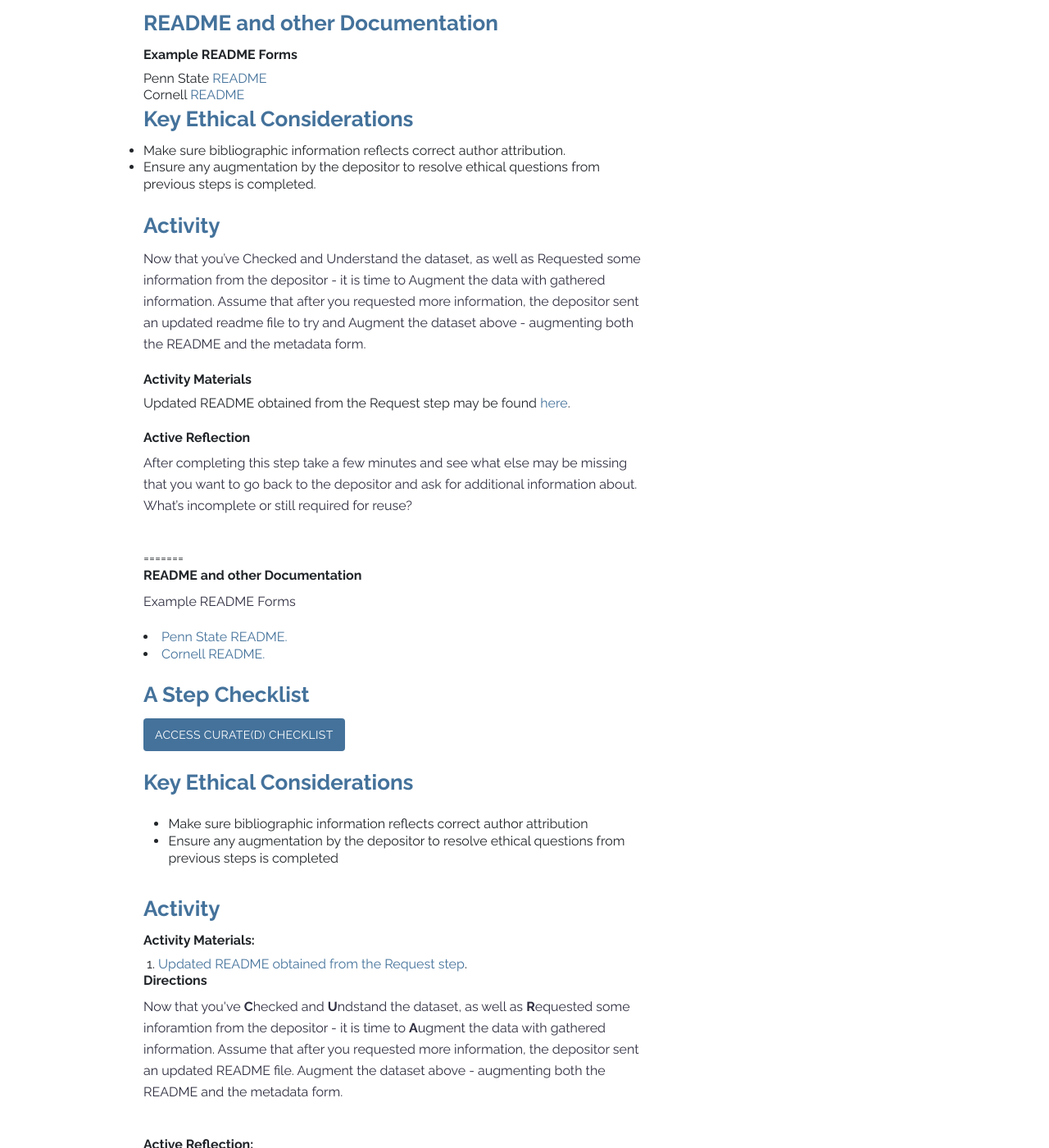
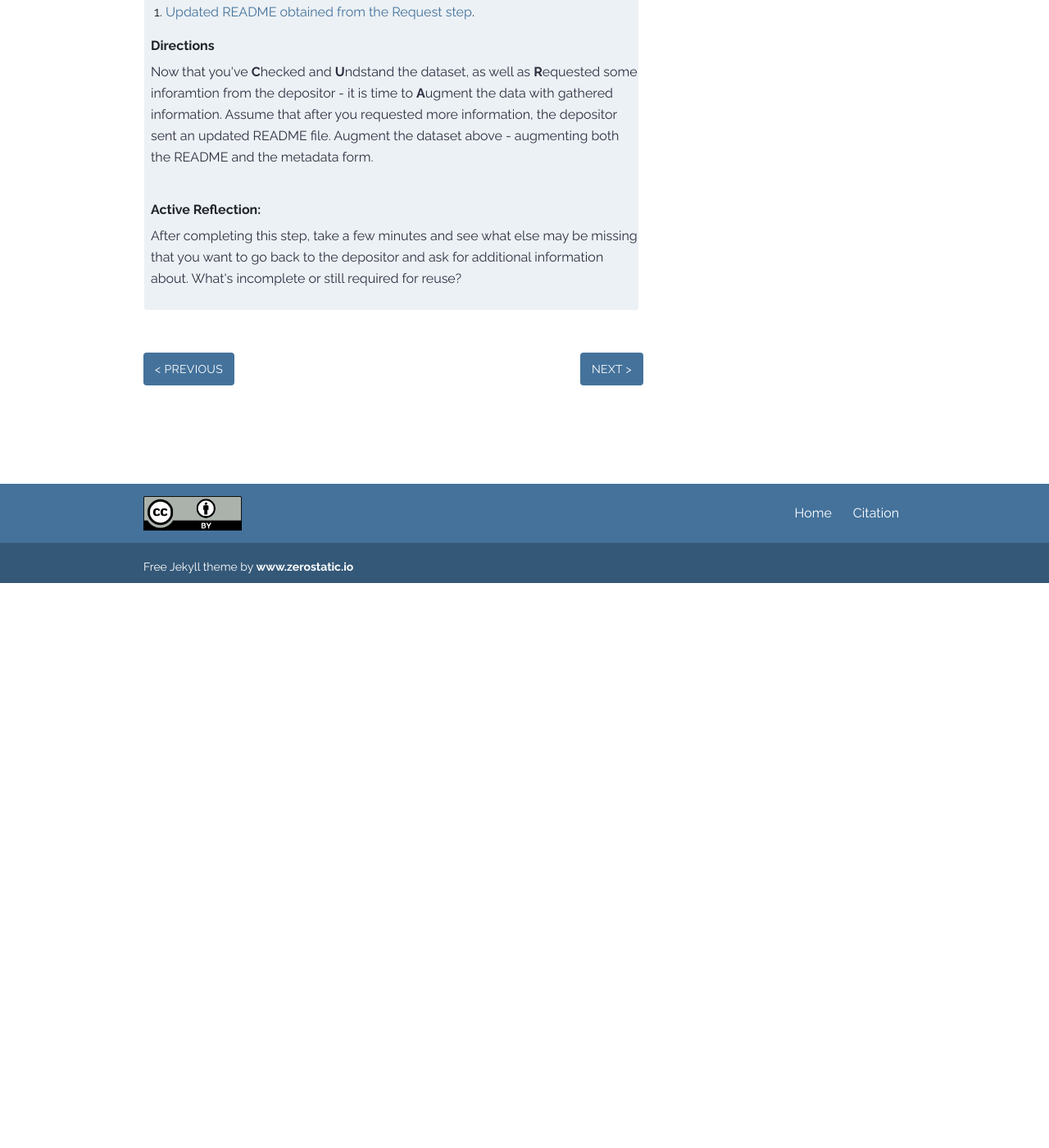
Before and after one commit to DataCurationNetwork/CURATED, a Jekyll site: the page built from _modules/module-a.md, in a window 1280 px wide and 1400 px high, scrolled down 3924 px. Shown: the whole window at 82% size. Built offline with Jekyll 4.4.1, drawn with Linux system fonts in a browser that asks for light colours; after the commit the page ends 4635 px from its top, so only the background shows below that; some of the changed text lies outside the part shown.

Commit message:
Fixed some issues for page A

```diff
--- a/_modules/module-a.md
+++ b/_modules/module-a.md
@@ -58,8 +56,6 @@ There are two specific ways you may Augment the dataset and it’s documentation
 <h4>Metadata</h4>
 Essential metadata elements - <a href="https://schema.datacite.org/meta/kernel-4.4/" target="_blank">DataCite Metadata Schema</a><br>
 <a href="https://schema.datacite.org/meta/kernel-4.4/doc/DataCite-MetadataKernel_v4.4.pdf" target="_blank">DataCite Metadata Profile 4.4</a>
-
-# <table frames="hsides" rules="rows">
 
 <br>
 
@@ -213,7 +207,6 @@ Essential metadata elements - <a href="https://schema.datacite.org/meta/kernel-4
 </tr>
 <tr>
 <td>Related Item (with identifier, creator, title, publication year, volume, issue, number, page, publisher, edition, and contributor sub-properties)</td>
-<td>FundingReference (with name, identifier, and award related sub-properties)</td>
 <td>Optional</td>
 </tr>
 <tr>
@@ -241,49 +234,9 @@ Cornell <a href="https://cornell.app.box.com/v/ReadmeTemplate" target="_blank">R
 <br>
 <blockquote class = "highlighted-text">
 <h2>Activity</h2>
-<p>Now that you’ve Checked and Understand the dataset, as well as Requested some information from the depositor - it is time to Augment the data with gathered information. Assume that after you requested more information, the depositor sent an updated readme file to try and Augment the dataset above - augmenting both the README and the metadata form.</p>
-
-<h4>Activity Materials</h4>
-Updated README obtained from the Request step may be found <a href="https://drive.google.com/drive/folders/1ow_IJ8Gh1Ska5Ck837D5JRFogd646FMy" target="_blank">here</a>.
-<br>
-<br>
-
-<h4>Active Reflection</h4>
-<p>After completing this step take a few minutes and see what else may be missing that you want to go back to the depositor and ask for additional information about. What’s incomplete or still required for reuse? </p>
-</blockquote>
-<br>
-=======
-<br>
-
-<h4>README and other Documentation</h4>
-<p>
-Example README Forms
-<li><a href="https://github.com/psu-libraries/scholarsphere/wiki/README-Guide" target="_blank"> Penn State README.</a></li>
-<li><a href="https://cornell.app.box.com/v/ReadmeTemplate" target="_blank"> Cornell README.</a></li>
-
-<br>
-
-<h2>A Step Checklist</h2>
-
-<div class="flex-contianer">
-     <a class="button button-primary" href="https://docs.google.com/document/d/1RWt2obXOOeJRRFmVo9VAkl4h41cL33Zm5YYny3hbPZ8/edit" target = "_blank"> Access CURATE(D) Checklist</a>
-</div>
-<br>
-
-<h2> Key Ethical Considerations </h2>
-
-<ul style="padding-top: 2%; padding-bottom: 2%; padding-left: 5%;">
-<li>Make sure bibliographic information reflects correct author attribution</li>
-<li>Ensure any augmentation by the depositor to resolve ethical questions from previous
-steps is completed</li>
-</ul>
-
-<br>
-
-<blockquote class = "highlighted-text">
-<h2>Activity</h2>
 <h4>Activity Materials:</h4>
 &nbsp;1.   <a href="https://drive.google.com/drive/folders/1ow_IJ8Gh1Ska5Ck837D5JRFogd646FMy" target="_blank">Updated README obtained from the Request step</a>.
+ <br>
  <br>
  <h4>Directions</h4>
  <p>
```
Also changed, not shown: other parts of _modules/module-a.md (+0 -4 lines).
